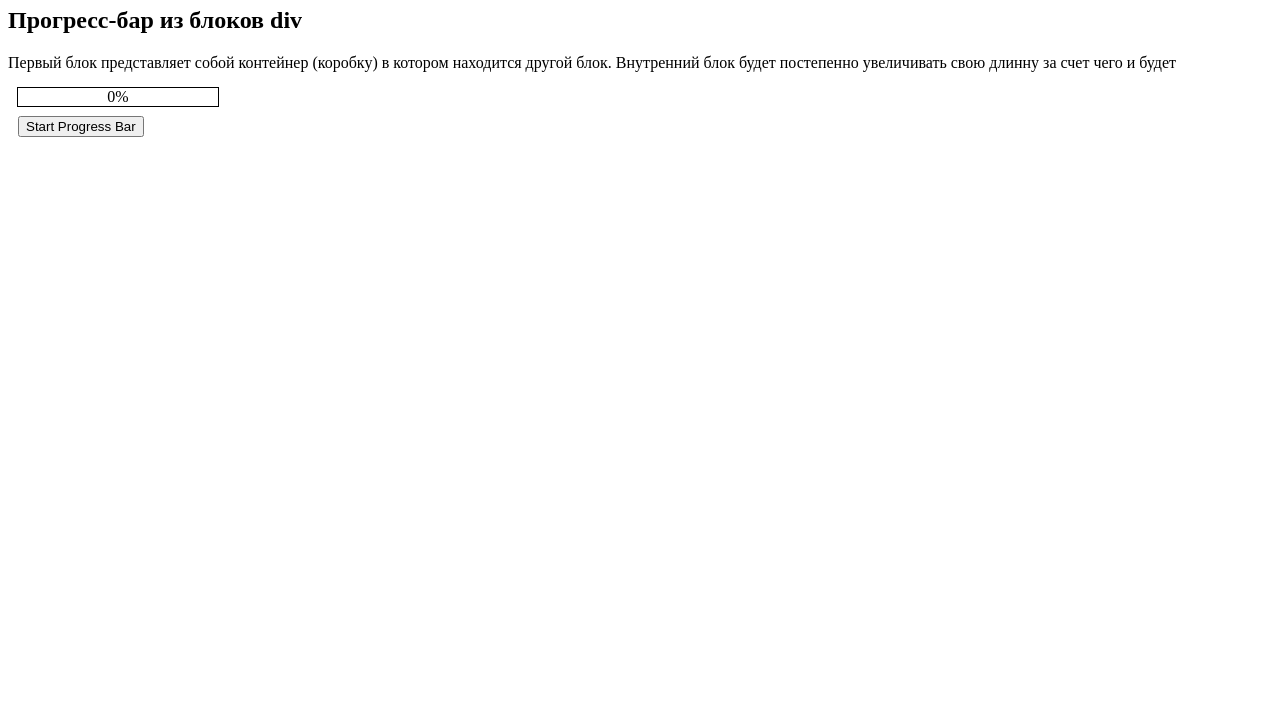
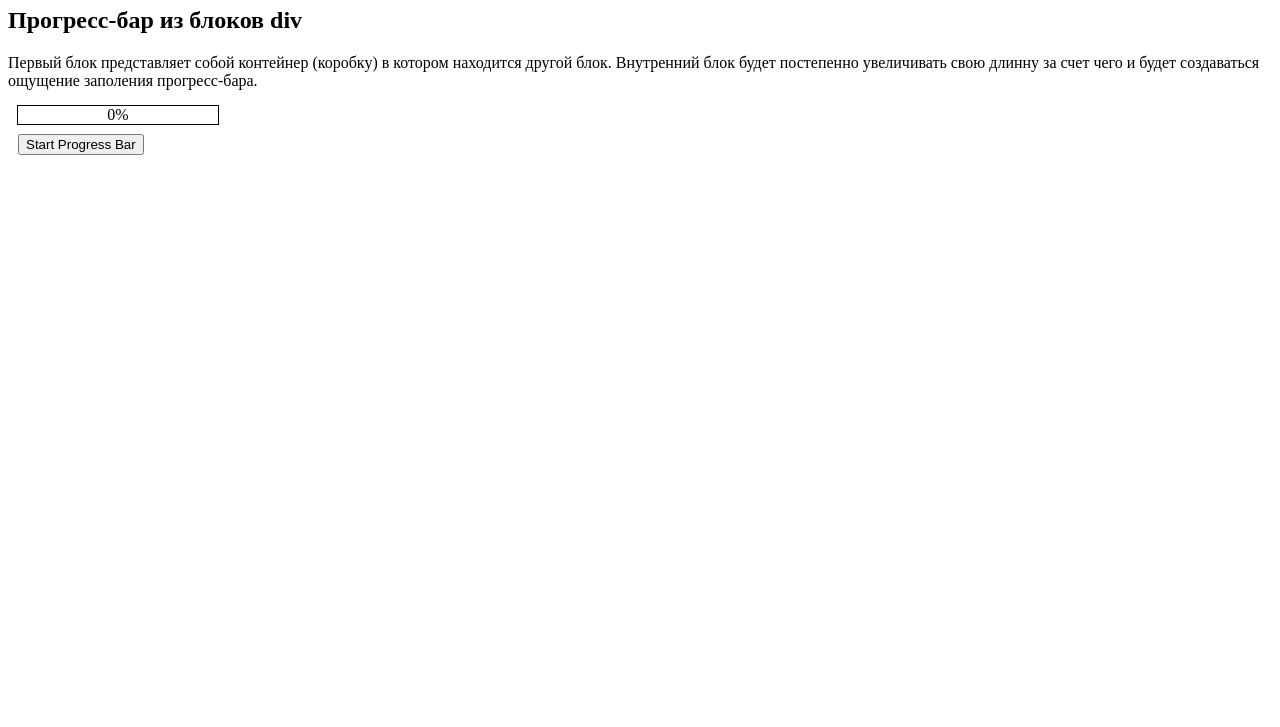
Before and after one commit to jamesscreen/create-progress-bar, a plain HTML site: page index.html in a window 1280 px wide. Shown: the part 73-800 px from the top of the page. Drawn offline with nearby package versions, Linux system fonts and the light colour scheme.

Commit message:
внесены корректировки

```diff
--- a/index.html
+++ b/index.html
@@ -10,7 +10,7 @@
 <body>
   <h1>Создаем прогресс-бар</h1>
   <h2>Прогресс-бар из блоков div</h2>
-  <p>Первый блок представляет собой контейнер (коробку) в котором находится другой блок. Внутренний блок будет постепенно увеличивать свою длинну за счет чего и будет </p>
+  <p>Первый блок представляет собой контейнер (коробку) в котором находится другой блок. Внутренний блок будет постепенно увеличивать свою длинну за счет чего и будет создаваться ощущение заполения прогресс-бара.</p>
 
   <div id="barBlock">
     <div id="progressLine">
--- a/script.js
+++ b/script.js
@@ -14,4 +14,5 @@ function startBar() {
       document.getElementById("label").innerHTML = widthLineBar + '%';
     }
   }
+
 }
```
